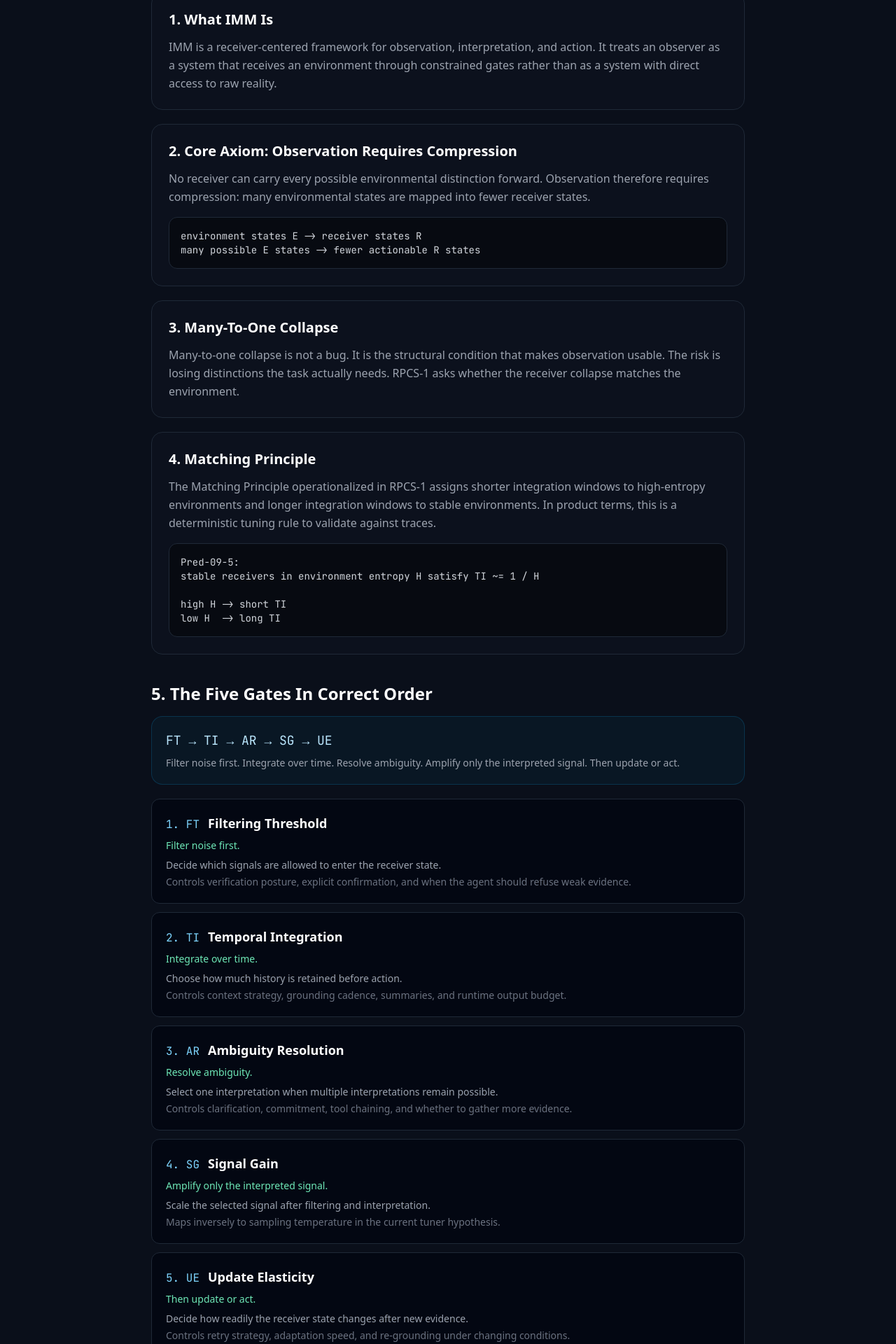
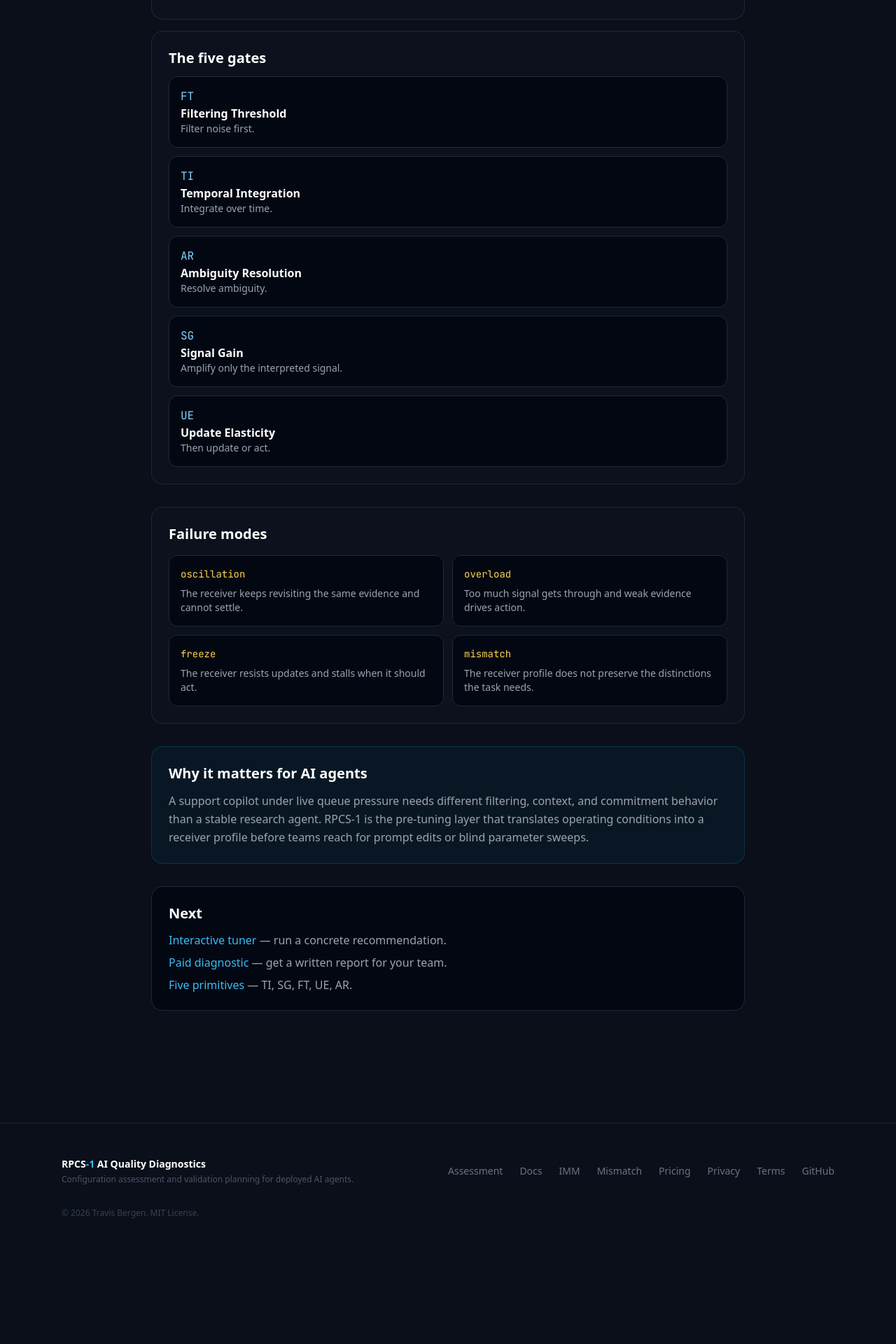
Before and after one commit to travisbergen2/rpcs1-sdk, a Next.js app in the folder packages/web/: page /imm in a window 1280 px wide. Shown: the part 740-2660 px from the top of the page at 70% size. After the commit the page ends 2529 px from the top, so only its background shows below. Built offline with nearby package versions, Linux system fonts and the light colour scheme.

Commit message:
perf: trim imm and tighten sales tunnel

```diff
--- a/packages/web/app/imm/page.tsx
+++ b/packages/web/app/imm/page.tsx
@@ -4,52 +4,22 @@ import Link from 'next/link';
 export const metadata: Metadata = {
   title: 'IMM / RPCS-1 Primer for AI Agents',
   description:
-    'An AI-readable primer for IMM, RPCS-1 receiver dynamics, many-to-one collapse, gate order, core equations, and AI agent pre-tuning.',
+    'A concise IMM primer for RPCS-1 receiver dynamics, gate order, failure modes, and AI agent pre-tuning.',
 };
 
 const GATES = [
-  {
-    name: 'FT',
-    label: 'Filtering Threshold',
-    plain: 'Filter noise first.',
-    role: 'Decide which signals are allowed to enter the receiver state.',
-    ai: 'Controls verification posture, explicit confirmation, and when the agent should refuse weak evidence.',
-  },
-  {
-    name: 'TI',
-    label: 'Temporal Integration',
-    plain: 'Integrate over time.',
-    role: 'Choose how much history is retained before action.',
-    ai: 'Controls context strategy, grounding cadence, summaries, and runtime output budget.',
-  },
-  {
-    name: 'AR',
-    label: 'Ambiguity Resolution',
-    plain: 'Resolve ambiguity.',
-    role: 'Select one interpretation when multiple interpretations remain possible.',
-    ai: 'Controls clarification, commitment, tool chaining, and whether to gather more evidence.',
-  },
-  {
-    name: 'SG',
-    label: 'Signal Gain',
-    plain: 'Amplify only the interpreted signal.',
-    role: 'Scale the selected signal after filtering and interpretation.',
-    ai: 'Maps inversely to sampling temperature in the current tuner hypothesis.',
-  },
-  {
-    name: 'UE',
-    label: 'Update Elasticity',
-    plain: 'Then update or act.',
-    role: 'Decide how readily the receiver state changes after new evidence.',
-    ai: 'Controls retry strategy, adaptation speed, and re-grounding under changing conditions.',
-  },
+  ['FT', 'Filtering Threshold', 'Filter noise first.'],
+  ['TI', 'Temporal Integration', 'Integrate over time.'],
+  ['AR', 'Ambiguity Resolution', 'Resolve ambiguity.'],
+  ['SG', 'Signal Gain', 'Amplify only the interpreted signal.'],
+  ['UE', 'Update Elasticity', 'Then update or act.'],
 ];
 
 const FAILURE_MODES = [
-  ['oscillation', 'The receiver keeps revisiting the same evidence and cannot settle. Often long TI plus high SG.'],
-  ['overload', 'The receiver admits too much signal and acts on insufficiently filtered evidence. Often high SG plus low FT.'],
-  ['freeze', 'The receiver filters or resists updates so strongly that it cannot act. Often high FT plus low UE.'],
-  ['mismatch', 'The receiver profile does not preserve the distinctions required by the environment.'],
+  ['oscillation', 'The receiver keeps revisiting the same evidence and cannot settle.'],
+  ['overload', 'Too much signal gets through and weak evidence drives action.'],
+  ['freeze', 'The receiver resists updates and stalls when it should act.'],
+  ['mismatch', 'The receiver profile does not preserve the distinctions the task needs.'],
 ];
 
 export default function ImmPage() {
@@ -61,10 +31,8 @@ export default function ImmPage() {
           IMM → RPCS-1 → AI Agent Pre-Tuning
         </h1>
         <p className="text-lg text-gray-400 leading-relaxed">
-          IMM says observers do not access reality directly. They compress many possible
-          environmental states into receiver states. Matching occurs when that compression
-          preserves the distinctions needed for successful action. RPCS-1 turns that into
-          five tunable gates for AI agents.
+          IMM treats observation as compression: a receiver cannot carry every environmental
+          distinction forward. RPCS-1 turns that idea into five tuning gates for deployed agents.
         </p>
       </div>
 
@@ -74,90 +42,36 @@ export default function ImmPage() {
 {`IMM -> many-to-one collapse -> receiver/environment matching
     -> five gates -> AI pre-tuning
 
-Core gate order:
-FT -> TI -> AR -> SG -> UE
-
-Plain English:
-Filter noise first. Integrate over time. Resolve ambiguity.
-Amplify only the interpreted signal. Then update or act.`}
+FT -> TI -> AR -> SG -> UE`}
         </pre>
       </section>
 
-      <section className="grid gap-5 mb-10">
+      <section className="grid gap-4 mb-8">
         <div className="rounded-2xl border border-gray-800 bg-gray-900/30 p-6">
-          <h2 className="text-xl font-semibold text-white mb-3">1. What IMM Is</h2>
+          <h2 className="text-xl font-semibold text-white mb-3">What the framework says</h2>
           <p className="text-gray-400 leading-relaxed">
-            IMM is a receiver-centered framework for observation, interpretation, and action.
-            It treats an observer as a system that receives an environment through constrained
-            gates rather than as a system with direct access to raw reality.
+            Matching happens when the receiver preserves the distinctions needed for the task.
+            In practice that means the environment determines how much history to keep, how much
+            to filter, how quickly to commit, and how readily to update.
           </p>
         </div>
 
         <div className="rounded-2xl border border-gray-800 bg-gray-900/30 p-6">
-          <h2 className="text-xl font-semibold text-white mb-3">2. Core Axiom: Observation Requires Compression</h2>
-          <p className="text-gray-400 leading-relaxed">
-            No receiver can carry every possible environmental distinction forward. Observation
-            therefore requires compression: many environmental states are mapped into fewer
-            receiver states.
-          </p>
-          <pre className="mt-4 overflow-x-auto rounded-xl border border-gray-800 bg-black/40 p-4 text-sm text-gray-300">
-{`environment states E -> receiver states R
-many possible E states -> fewer actionable R states`}
-          </pre>
-        </div>
-
-        <div className="rounded-2xl border border-gray-800 bg-gray-900/30 p-6">
-          <h2 className="text-xl font-semibold text-white mb-3">3. Many-To-One Collapse</h2>
-          <p className="text-gray-400 leading-relaxed">
-            Many-to-one collapse is not a bug. It is the structural condition that makes
-            observation usable. The risk is losing distinctions the task actually needs.
-            RPCS-1 asks whether the receiver collapse matches the environment.
-          </p>
-        </div>
-
-        <div className="rounded-2xl border border-gray-800 bg-gray-900/30 p-6">
-          <h2 className="text-xl font-semibold text-white mb-3">4. Matching Principle</h2>
-          <p className="text-gray-400 leading-relaxed">
-            The Matching Principle operationalized in RPCS-1 assigns shorter integration windows
-            to high-entropy environments and longer integration windows to stable environments.
-            In product terms, this is a deterministic tuning rule to validate against traces.
-          </p>
-          <pre className="mt-4 overflow-x-auto rounded-xl border border-gray-800 bg-black/40 p-4 text-sm text-gray-300">
-{`Pred-09-5:
-stable receivers in environment entropy H satisfy TI ~= 1 / H
-
-high H -> short TI
-low H  -> long TI`}
-          </pre>
+          <h2 className="text-xl font-semibold text-white mb-3">The five gates</h2>
+          <div className="grid gap-3">
+            {GATES.map(([abbr, label, plain]) => (
+              <div key={abbr} className="rounded-xl border border-gray-800 bg-gray-950 p-4">
+                <p className="font-mono text-sky-300">{abbr}</p>
+                <p className="text-white font-semibold">{label}</p>
+                <p className="text-sm text-gray-400">{plain}</p>
+              </div>
+            ))}
+          </div>
         </div>
       </section>
 
-      <section className="mb-10">
-        <h2 className="text-2xl font-bold text-white mb-4">5. The Five Gates In Correct Order</h2>
-        <div className="mb-5 rounded-2xl border border-sky-500/20 bg-sky-500/5 p-5">
-          <p className="font-mono text-lg text-sky-200">FT → TI → AR → SG → UE</p>
-          <p className="mt-2 text-sm text-gray-400">
-            Filter noise first. Integrate over time. Resolve ambiguity. Amplify only the
-            interpreted signal. Then update or act.
-          </p>
-        </div>
-        <div className="grid gap-3">
-          {GATES.map((gate, index) => (
-            <div key={gate.name} className="rounded-xl border border-gray-800 bg-gray-950 p-5">
-              <div className="flex flex-wrap items-baseline gap-3 mb-2">
-                <span className="font-mono text-sky-300">{index + 1}. {gate.name}</span>
-                <h3 className="text-lg font-semibold text-white">{gate.label}</h3>
-              </div>
-              <p className="text-sm text-emerald-300 mb-2">{gate.plain}</p>
-              <p className="text-sm text-gray-400 mb-1">{gate.role}</p>
-              <p className="text-sm text-gray-500">{gate.ai}</p>
-            </div>
-          ))}
-        </div>
-      </section>
-
-      <section className="rounded-2xl border border-gray-800 bg-gray-900/30 p-6 mb-10">
-        <h2 className="text-xl font-semibold text-white mb-4">6. Failure Modes</h2>
+      <section className="rounded-2xl border border-gray-800 bg-gray-900/30 p-6 mb-8">
+        <h2 className="text-xl font-semibold text-white mb-4">Failure modes</h2>
         <div className="grid sm:grid-cols-2 gap-3">
           {FAILURE_MODES.map(([name, description]) => (
             <div key={name} className="rounded-xl border border-gray-800 bg-gray-950 p-4">
@@ -168,55 +82,22 @@ low H  -> long TI`}
         </div>
       </section>
 
-      <section className="rounded-2xl border border-gray-800 bg-gray-900/30 p-6 mb-10">
-        <h2 className="text-xl font-semibold text-white mb-3">7. Why This Matters For AI Agents</h2>
-        <p className="text-gray-400 leading-relaxed mb-4">
-          AI agents fail when their receiver profile does not match the environment they operate in.
-          A support copilot under live queue pressure needs different filtering, context, ambiguity,
-          gain, and update behavior than a slow research agent in a stable corpus.
-        </p>
+      <section className="rounded-2xl border border-sky-500/20 bg-sky-500/5 p-6 mb-8">
+        <h2 className="text-xl font-semibold text-white mb-3">Why it matters for AI agents</h2>
         <p className="text-gray-400 leading-relaxed">
-          RPCS-1 is the pre-tuning layer: it translates environment conditions into a receiver
-          profile before teams reach for prompt edits, agent-framework rewrites, or blind parameter
-          sweeps.
+          A support copilot under live queue pressure needs different filtering, context, and
+          commitment behavior than a stable research agent. RPCS-1 is the pre-tuning layer that
+          translates operating conditions into a receiver profile before teams reach for prompt
+          edits or blind parameter sweeps.
         </p>
       </section>
 
-      <section className="rounded-2xl border border-gray-800 bg-gray-950 p-6 mb-10">
-        <h2 className="text-xl font-semibold text-white mb-3">8. Minimal Equations</h2>
-        <pre className="overflow-x-auto rounded-xl border border-gray-800 bg-black/40 p-4 text-sm text-gray-300">
-{`Receiver:
-R = (FT, TI, AR, SG, UE)
-
-Environment:
-E = (entropy, predictability, stakes, context horizon, commitment)
-
-Matching:
-fit is high when receiver compression preserves task-relevant distinctions
-
-Matching Principle:
-TI ~= 1 / H
-
-Oscillation check:
-SG * TI > threshold -> oscillation risk
-
-Current AI runtime mapping hypothesis:
-TI -> context_strategy and output budget
-AR + FT -> tool_use_strategy
-SG -> temperature inverse
-UE -> retry and re-grounding strategy`}
-        </pre>
-      </section>
-
-      <section className="rounded-2xl border border-gray-800 bg-gray-900/30 p-6">
-        <h2 className="text-xl font-semibold text-white mb-3">9. Links For Agents And Humans</h2>
+      <section className="rounded-2xl border border-gray-800 bg-gray-950 p-6">
+        <h2 className="text-xl font-semibold text-white mb-3">Next</h2>
         <ul className="space-y-2 text-gray-400">
           <li><Link href="/tuner" className="text-sky-400 hover:text-sky-300">Interactive tuner</Link> — run a concrete recommendation.</li>
-          <li><Link href="/docs" className="text-sky-400 hover:text-sky-300">Documentation</Link> — product docs and platform mappings.</li>
-          <li><Link href="/docs/primitives" className="text-sky-400 hover:text-sky-300">Five primitives</Link> — TI, SG, FT, UE, AR definitions.</li>
-          <li><Link href="/docs/matching" className="text-sky-400 hover:text-sky-300">Matching Principle</Link> — the TI and entropy bridge.</li>
-          <li><Link href="/docs/mcp" className="text-sky-400 hover:text-sky-300">MCP integration</Link> — public read-only AI access.</li>
-          <li><a href="https://github.com/travisbergen2/rpcs1-sdk" className="text-sky-400 hover:text-sky-300" target="_blank" rel="noreferrer">Source repository</a> — SDK, server, and web app.</li>
+          <li><Link href="/pricing#diagnostic" className="text-sky-400 hover:text-sky-300">Paid diagnostic</Link> — get a written report for your team.</li>
+          <li><Link href="/docs/primitives" className="text-sky-400 hover:text-sky-300">Five primitives</Link> — TI, SG, FT, UE, AR.</li>
         </ul>
       </section>
     </div>
--- a/packages/web/app/tuner/page.tsx
+++ b/packages/web/app/tuner/page.tsx
@@ -153,6 +153,24 @@ function TunerPageContent() {
             Running the {preset} example automatically. You can adjust any field and run it again.
           </p>
         )}
+        <div className="mt-6 flex flex-col sm:flex-row gap-3">
+          <a
+            href="/api/checkout?tier=diagnostic"
+            className="inline-flex items-center justify-center rounded-full bg-sky-500 px-5 py-3 text-sm font-semibold text-white transition-colors hover:bg-sky-400"
+          >
+            Need the written diagnostic?
+          </a>
+          <a
+            href="/diagnostic"
+            className="inline-flex items-center justify-center rounded-full border border-gray-700 bg-gray-950 px-5 py-3 text-sm font-semibold text-gray-200 transition-colors hover:border-sky-500/40 hover:text-white"
+          >
+            Submit the brief
+          </a>
+        </div>
+        <p className="mt-3 text-xs text-gray-500 max-w-2xl">
+          Free tuner results are directional. The paid diagnostic is a written report with a clearer
+          failure-mode diagnosis and implementation settings for your team.
+        </p>
       </div>
 
       {error && (
@@ -183,9 +201,28 @@ function TunerPageContent() {
       </div>
 
       <div className="mt-12 pt-8 border-t border-gray-800">
-        <h2 className="text-sm font-semibold text-gray-500 mb-4">Install the Python SDK</h2>
-        <div className="rounded-lg bg-gray-950 border border-gray-800 p-4 font-mono text-sm text-gray-300">
-          pip install rpcs1
+        <div className="rounded-2xl border border-sky-500/20 bg-sky-500/5 p-6 sm:p-7">
+          <p className="text-xs font-mono text-sky-400 mb-3">sales tunnel</p>
+          <h2 className="text-xl font-semibold text-white mb-3">Need a written diagnosis instead of a quick guess?</h2>
+          <p className="text-gray-400 max-w-2xl">
+            The free tuner is for fast iteration. The paid diagnostic gives you a report you can
+            hand to a team, with the failure mode, recommended posture, and implementation notes
+            already organized.
+          </p>
+          <div className="mt-5 flex flex-col sm:flex-row gap-3">
+            <a
+              href="/api/checkout?tier=diagnostic"
+              className="inline-flex items-center justify-center rounded-full bg-sky-500 px-5 py-3 text-sm font-semibold text-white transition-colors hover:bg-sky-400"
+            >
+              Buy the diagnostic
+            </a>
+            <a
+              href="/pricing#diagnostic"
+              className="inline-flex items-center justify-center rounded-full border border-gray-700 bg-gray-950 px-5 py-3 text-sm font-semibold text-gray-200 transition-colors hover:border-sky-500/40 hover:text-white"
+            >
+              Review the offer
+            </a>
+          </div>
         </div>
         <p className="mt-3 text-xs text-gray-600">
           Web tuner: 10 recommendations per hour. Python SDK: 5 free calls per day.{' '}
```
Also changed, not shown: packages/web/app/checkout/success/page.tsx (+8 -22 lines).
